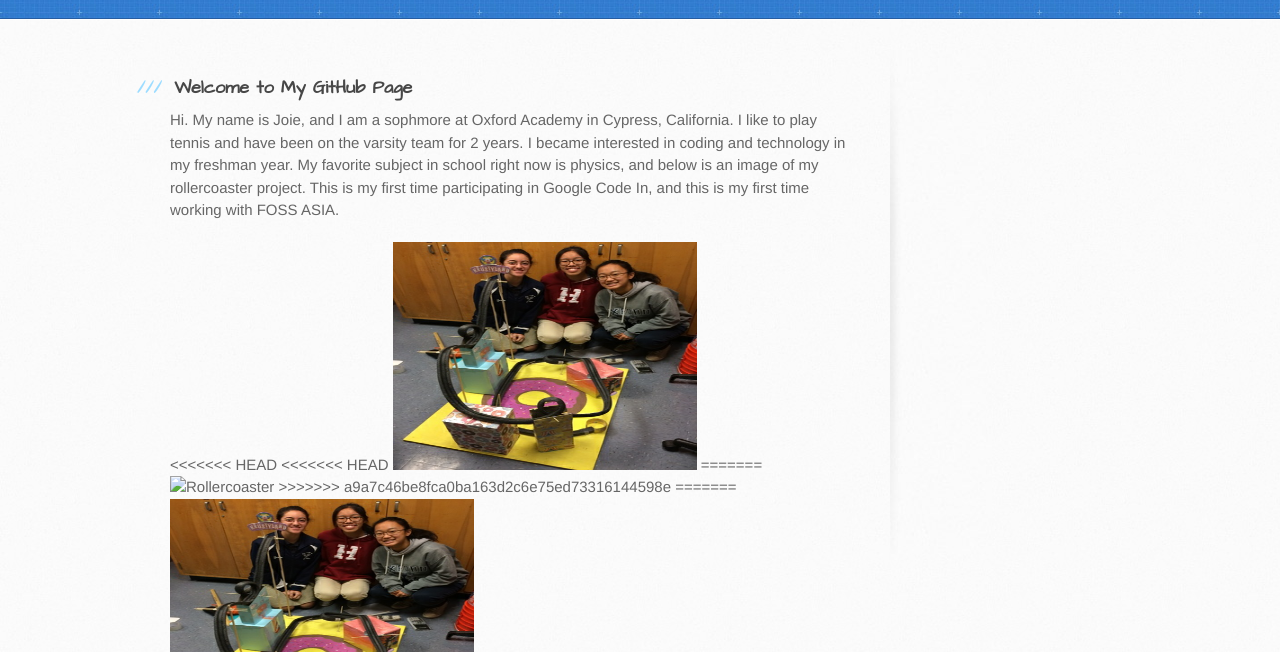
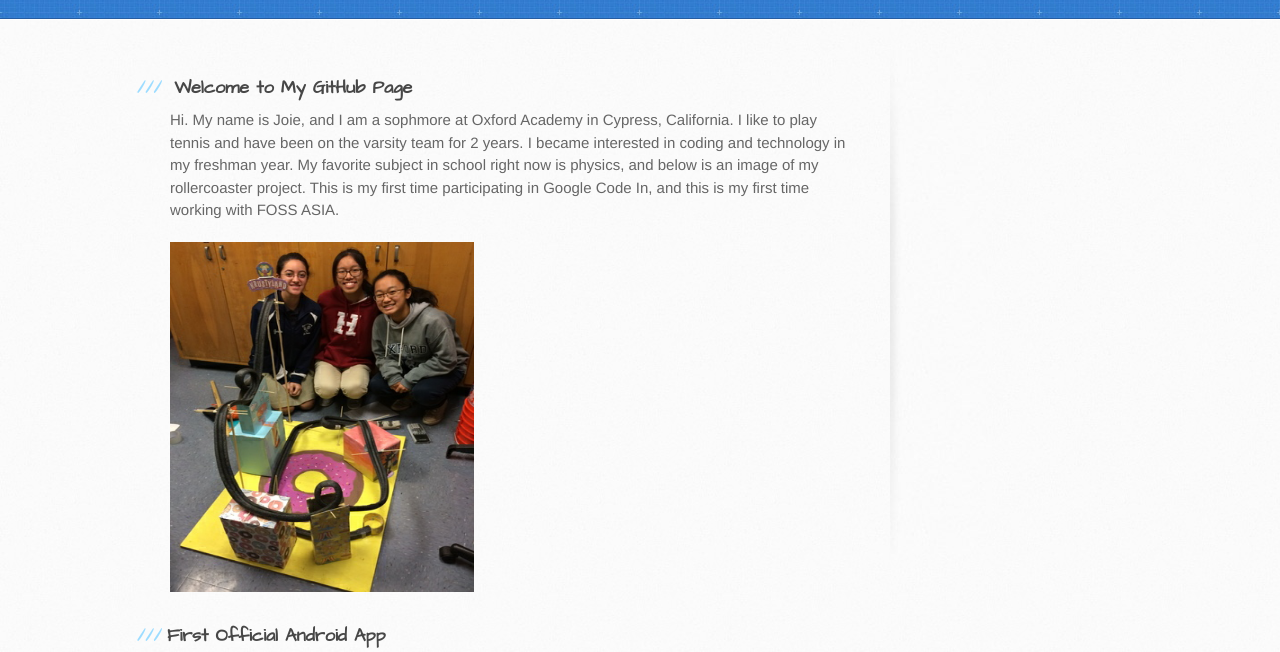
Before and after one commit to joie188/joie188.github.io, a plain HTML site: page index.html in a window 1280 px wide. Shown: the part 148-800 px from the top of the page. Drawn offline with Linux system fonts and the light colour scheme.

Commit message:
Update image sizes

```diff
--- a/index.html
+++ b/index.html
@@ -33,15 +33,8 @@
 			Welcome to My GitHub Page</h3>
 			<p> Hi. My name is Joie, and I am a sophmore at Oxford Academy in Cypress, California. I like to play tennis and have been on the varsity team for 2 years. I became interested
 				in coding and technology in my freshman year. My favorite subject in school right now is physics, and below is an image of my rollercoaster project. This is my first time participating in Google Code In, and this is my first time working with FOSS ASIA. </p>
-<<<<<<< HEAD
-<<<<<<< HEAD
-			<img src="images/rollercoaster.jpg" alt="Rollercoaster" style="width:304px;height:228px;">
-=======
-			<img src="rollercoaster.jpg" alt="Rollercoaster" style="width:304px;height:228px;">
->>>>>>> a9a7c46be8fca0ba163d2c6e75ed73316144598e
-=======
-			<img src="images/rollercoaster.jpg" alt="Rollercoaster" style="width:304px;height:228px;">
->>>>>>> 88a10c08cf5a50739a9ef057b4f83e5dd3af00ce
+			<img src="images/rollercoaster.jpg" alt="Rollercoaster" style="width:304px;height:350px;">
+
 
 		<h3>First Official Android App</h3>
 			<p>I started learning Android app development last year. Below is a calculator app that I created. The only programming language I am proficient in is Java, so learning
```
